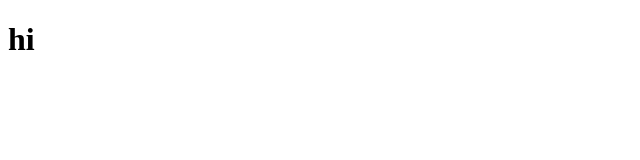
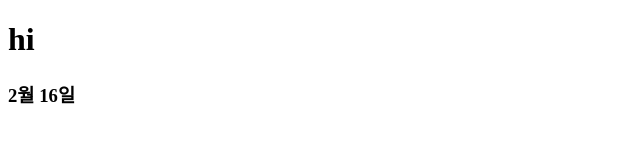
Before and after one commit to geumbi4/first, a plain HTML site: page index.html in a window 1280 px wide. Shown: the whole page, without its empty margins (0-640 px from the left). Drawn offline with Linux system fonts and the light colour scheme.

Commit message:
second commit

```diff
--- a/index.html
+++ b/index.html
@@ -8,5 +8,6 @@
 </head>
 <body>
     <h1>hi</h1>
+    <h3>2월 16일</h3>
 </body>
 </html>
```
